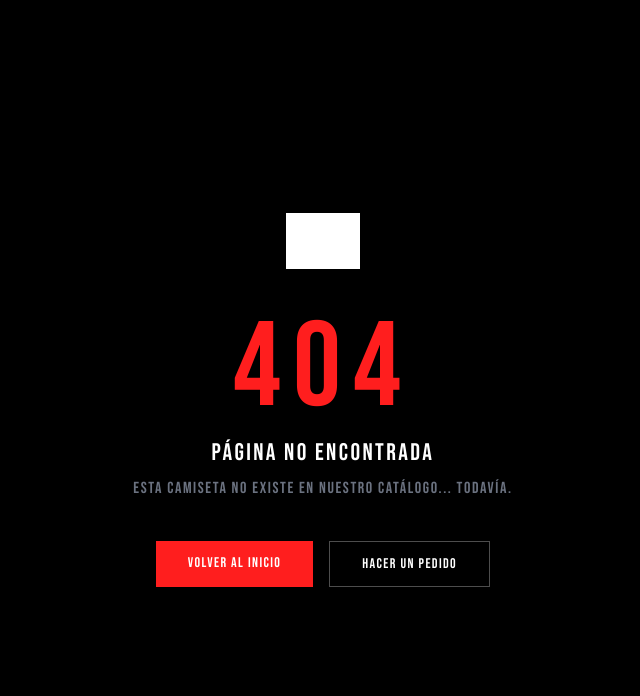
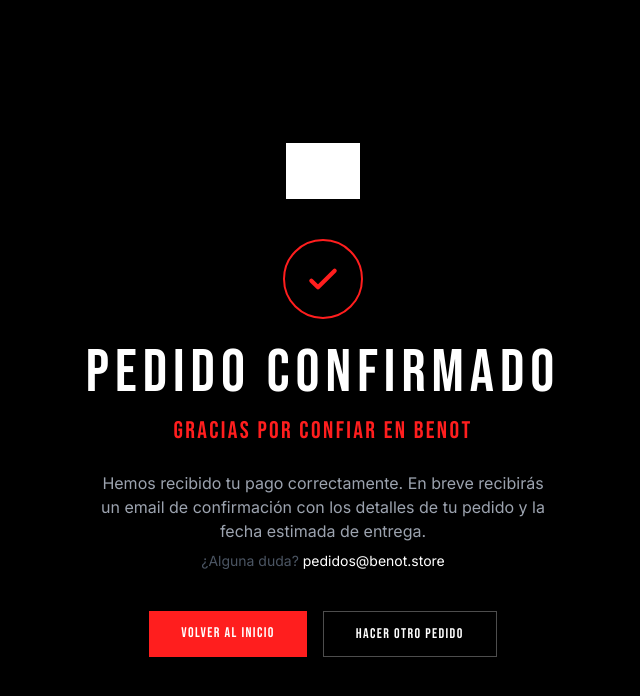
Before and after one commit to davidcaptart-glitch/benot-web, a Next.js app: page /gracias in a window 1280 px wide. Before the commit this address had no page. Shown: the top 696 px of the page, without its empty margins (317-957 px from the left). Built offline with nearby package versions, Linux system fonts and the light colour scheme; grey boxes are pictures that could not be loaded.

Commit message:
Add /gracias page for post-payment confirmation

```diff
--- /dev/null
+++ b/app/gracias/page.tsx
@@ -0,0 +1,83 @@
+import Link from "next/link";
+import Image from "next/image";
+import type { Metadata } from "next";
+
+export const metadata: Metadata = {
+  title: "Pedido confirmado | BENOT",
+  description: "Tu pedido ha sido recibido. En breve recibirás un email de confirmación.",
+};
+
+export default function Gracias() {
+  return (
+    <div className="min-h-screen bg-black flex flex-col items-center justify-center px-6 text-center">
+
+      {/* Logo */}
+      <Link href="/" className="mb-10">
+        <Image
+          src="/assets/logo/logo.png"
+          alt="BENOT"
+          width={160}
+          height={64}
+          className="h-14 w-auto object-contain brightness-0 invert"
+          priority
+        />
+      </Link>
+
+      {/* Icono check */}
+      <div className="mb-6 flex items-center justify-center w-20 h-20 rounded-full border-2 border-[#FF1E1E]">
+        <svg
+          className="w-10 h-10 text-[#FF1E1E]"
+          fill="none"
+          stroke="currentColor"
+          strokeWidth={2.5}
+          viewBox="0 0 24 24"
+        >
+          <path strokeLinecap="round" strokeLinejoin="round" d="M5 13l4 4L19 7" />
+        </svg>
+      </div>
+
+      {/* Título */}
+      <p className="font-bebas tracking-widest text-white text-5xl sm:text-6xl leading-none mb-3">
+        PEDIDO CONFIRMADO
+      </p>
+
+      <p className="font-bebas tracking-widest text-[#FF1E1E] text-xl sm:text-2xl mb-6">
+        GRACIAS POR CONFIAR EN BENOT
+      </p>
+
+      {/* Descripción */}
+      <p className="text-gray-400 text-sm sm:text-base max-w-md mb-2 leading-relaxed">
+        Hemos recibido tu pago correctamente. En breve recibirás un email de confirmación con los detalles de tu pedido y la fecha estimada de entrega.
+      </p>
+
+      <p className="text-gray-600 text-xs sm:text-sm max-w-md mb-10">
+        ¿Alguna duda?{" "}
+        <a
+          href="mailto:pedidos@benot.store"
+          className="text-white hover:text-[#FF1E1E] transition-colors"
+        >
+          pedidos@benot.store
+        </a>
+      </p>
+
+      {/* Botones */}
+      <div className="flex flex-col sm:flex-row gap-4">
+        <Link
+          href="/"
+          className="font-bebas tracking-widest text-sm bg-[#FF1E1E] text-white px-8 py-3 hover:bg-white hover:text-black transition-all duration-200"
+        >
+          VOLVER AL INICIO
+        </Link>
+        <a
+          href="https://t.me/Benotpedidosbot"
+          target="_blank"
+          rel="noopener noreferrer"
+          className="font-bebas tracking-widest text-sm border border-white/30 text-white px-8 py-3 hover:bg-white hover:text-black transition-all duration-200"
+        >
+          HACER OTRO PEDIDO
+        </a>
+      </div>
+
+    </div>
+  );
+}
```
